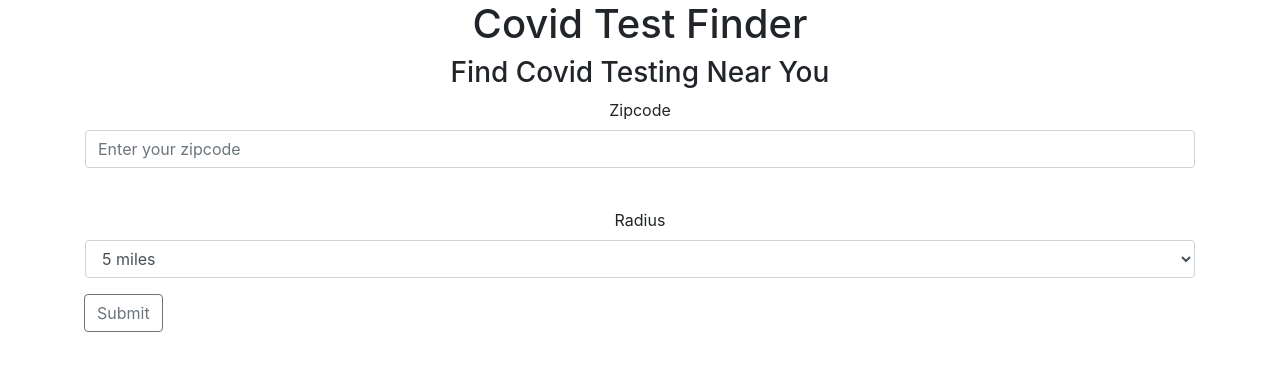
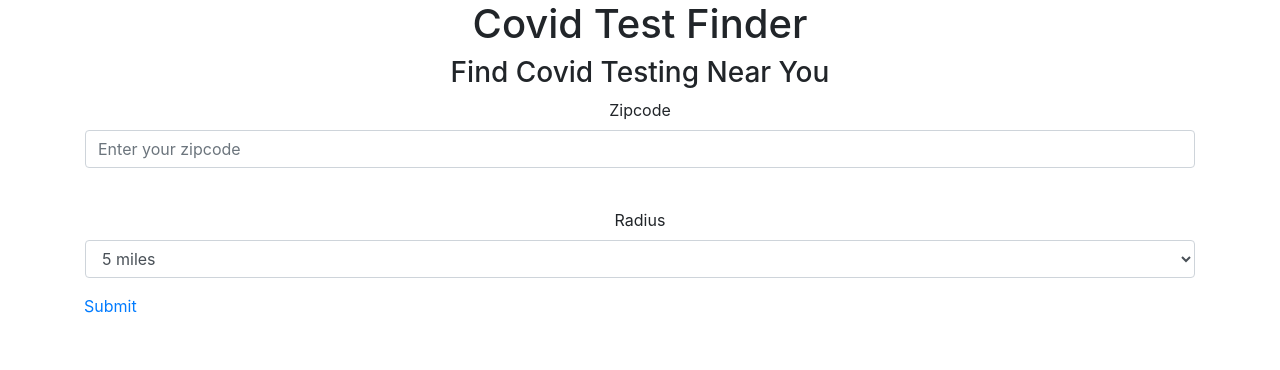
Before and after one commit to anthonygregis/hackathon-client, a React (Create React App) app: page / in a window 1280 px wide. Shown: the top 370 px of the page. Built offline with nearby package versions, Linux system fonts and the light colour scheme.

Commit message:
[zipform] set up navlink

```diff
--- a/src/App.js
+++ b/src/App.js
@@ -90,11 +90,6 @@ let ctr_data = [
 
 function App() {
 
-  // const handleSubmit = () => {
-  //   e.prevent.default
-
-  // }
-
   return (
     <div className="App">
       <Switch>
--- a/src/components/Home.js
+++ b/src/components/Home.js
@@ -2,6 +2,7 @@ import React from 'react';
 import Zipform from './Zipform';
 
 const Home = (props) => {
+
     return (
         <div>
             <h1>Covid Test Finder</h1>
--- a/src/components/Zipform.js
+++ b/src/components/Zipform.js
@@ -1,6 +1,19 @@
-import React from 'react';
+import React, { useState } from 'react';
+import {NavLink} from 'react-router-dom';
+
+
 
 const Zipform = () => {
+
+    const [zipcode, setZipcode] = useState("")
+    const [radius, setRadius] = useState("5")
+
+    // const handleSubmit = (e) => {
+    //     e.preventDefault()
+    //     console.log("Function hit")
+
+
+    // }
 
     return(
         <div className="zipform_box">
@@ -9,12 +22,12 @@ const Zipform = () => {
                     <label htmlFor="Zip">Zipcode</label>
 
                     <div class="input-group mb-3">
-                        <input type="text" class="form-control" placeholder="Enter your zipcode" aria-label="zipcode" aria-describedby="button-addon2"/>
+                        <input type="text" class="form-control" placeholder="Enter your zipcode" aria-label="zipcode" aria-describedby="button-addon2" onChange={ (e) => {setZipcode(e.target.value)}}/>
                     </div>
                         <br></br>
                         <div class="form-group">
-                            <label for="radius">Radius</label>
-                            <select class="form-control" id="radius">
+                            <label htmlFor="radius">Radius</label>
+                            <select class="form-control" id="radius" onChange={ (e) => {setRadius(e.target.value)}}>
                                 <option>5 miles</option>
                                 <option>10 miles</option>
                                 <option>15 miles</option>
@@ -22,7 +35,9 @@ const Zipform = () => {
                             </select>
                         </div>
                         <div class="input-group-append">
-                            <button class="btn btn-outline-secondary" type="button" id="button-addon2">Submit</button>
+                            <NavLink to={{ pathname: '/results', radius: radius, zipcode: zipcode}}>
+                                Submit{/* <button class="btn btn-outline-secondary" type="button" id="button-addon2" onClick={handleSubmit}>Submit</button> */}
+                            </NavLink>
                         </div>
                 </form>
             </div>
```
